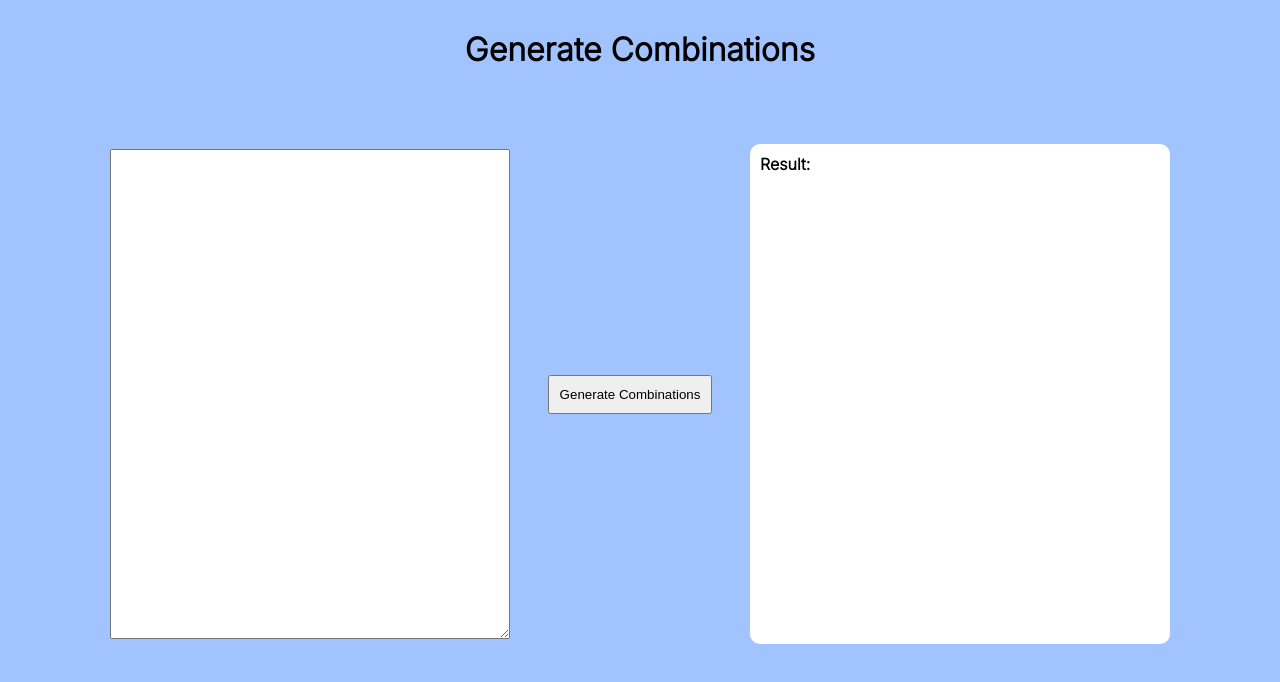
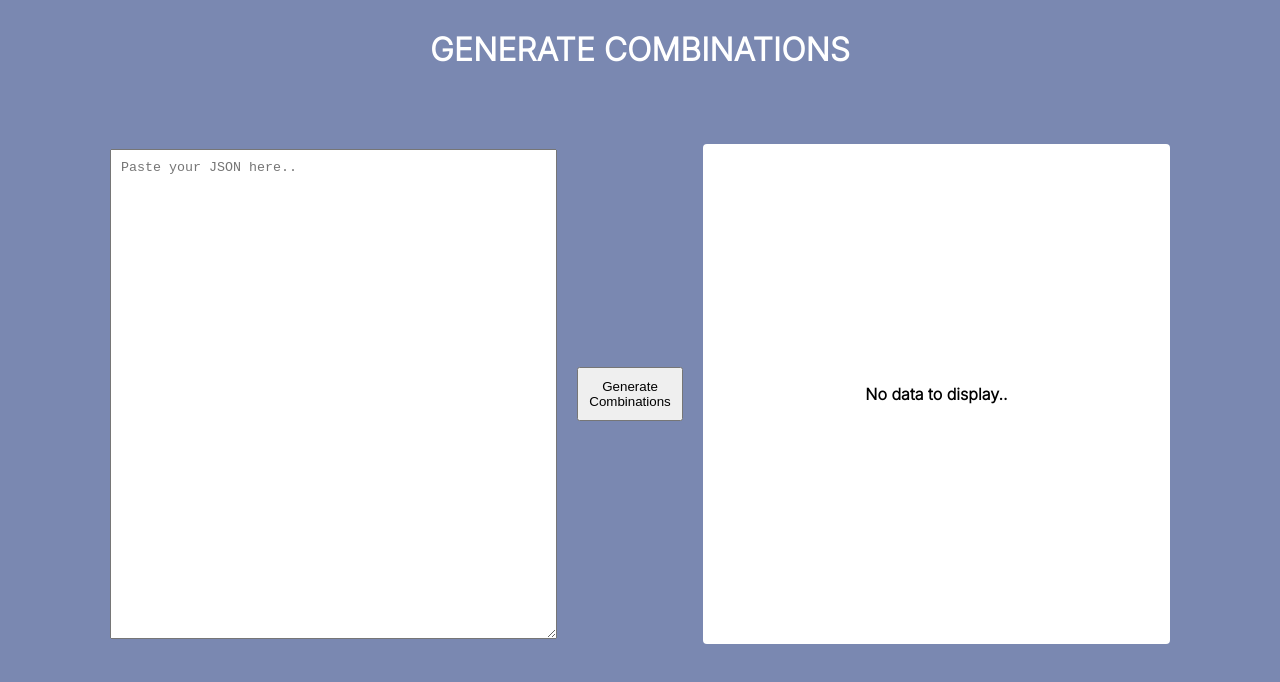
Before and after one commit to Harshaou/able.do, a React (Create React App) app: page / in a window 1280 px wide. Shown: the top 682 px of the page. Built offline with nearby package versions, Linux system fonts and the light colour scheme.

Commit message:
Completed

```diff
--- a/src/App.js
+++ b/src/App.js
@@ -12,6 +12,7 @@ function App() {
       setOutput(result);
       console.log(result);
     } catch (error) {
+      setOutput(null);
       alert('Invalid JSON');
     }
   };
@@ -25,24 +26,30 @@ function App() {
     return color;
   }
 
+  let renderCombination = output?.length && jsonInput;
+
   return (
     <div className="container">
       <h1 className="title">Generate Combinations</h1>
       <div className="contain">
         <div className="input-section">
           <textarea
+            placeholder="Paste your JSON here.."
             className="input-area"
             value={jsonInput || ''}
             onChange={(e) => setJsonInput(e.target.value)}
-            rows="16"
           />
         </div>
         <div className="btn-section">
           <button onClick={handleChange}>Generate Combinations</button>
         </div>
         <div className="display-section">
-          <h4>Result: {output?.length}</h4>
-          {output?.length > 0 &&
+          {renderCombination ? (
+            <h4>Result: {output?.length}</h4>
+          ) : (
+            <h4 className="no-data">No data to display..</h4>
+          )}
+          {renderCombination &&
             output.map((arr, index) => {
               let result = JSON.stringify(arr)
                 .slice(1, -1)
@@ -50,10 +57,9 @@ function App() {
                 .replaceAll(',', '|')
                 .replaceAll('"', ' ');
               return (
-                <div>
+                <div key={index}>
                   <p
                     className="item"
-                    key={index}
                     style={{
                       backgroundColor: getRandomColor(),
                     }}
--- a/src/index.css
+++ b/src/index.css
@@ -9,7 +9,7 @@
 body {
    font-family: 'Inter', sans-serif;
    font-size: 16px;
-   background-color: #a1c3ff
+   background-color: #7a88b1
 }
 
 h1,h2{
@@ -23,6 +23,8 @@ h1,h2{
 
 .title{
     text-align: center;
+    color: white;
+    text-transform: uppercase;
 }
 
 .contain{
@@ -36,18 +38,19 @@ h1,h2{
 }
 
 .input-section{
-    flex: 4;
+    flex: 4.5;
     height: 490px;
     width: 100%;
 }
 
 .input-area{
+    padding: 10px;
     height: 100%;
     width: 100%;
 }
 
 .btn-section{
-    flex: 2;
+    flex: 1;
     display: grid;
     place-items: center;
 }
@@ -57,9 +60,9 @@ h1,h2{
 }
 
 .display-section{
-    flex: 4;
+    flex: 4.5;
     background-color: white;
-    border-radius: 10px;
+    border-radius: 4px;
     width: 100%;
     height: 500px;
     overflow: scroll;
@@ -69,6 +72,14 @@ h1,h2{
 .display-section .item{
     padding: 10px;
     margin: 10px;
+}
+
+.no-data{
+    display: flex;
+    height: 100%;
+    justify-content: center;
+    align-items: center;
+    text-align: center;
 }
 
 
```
